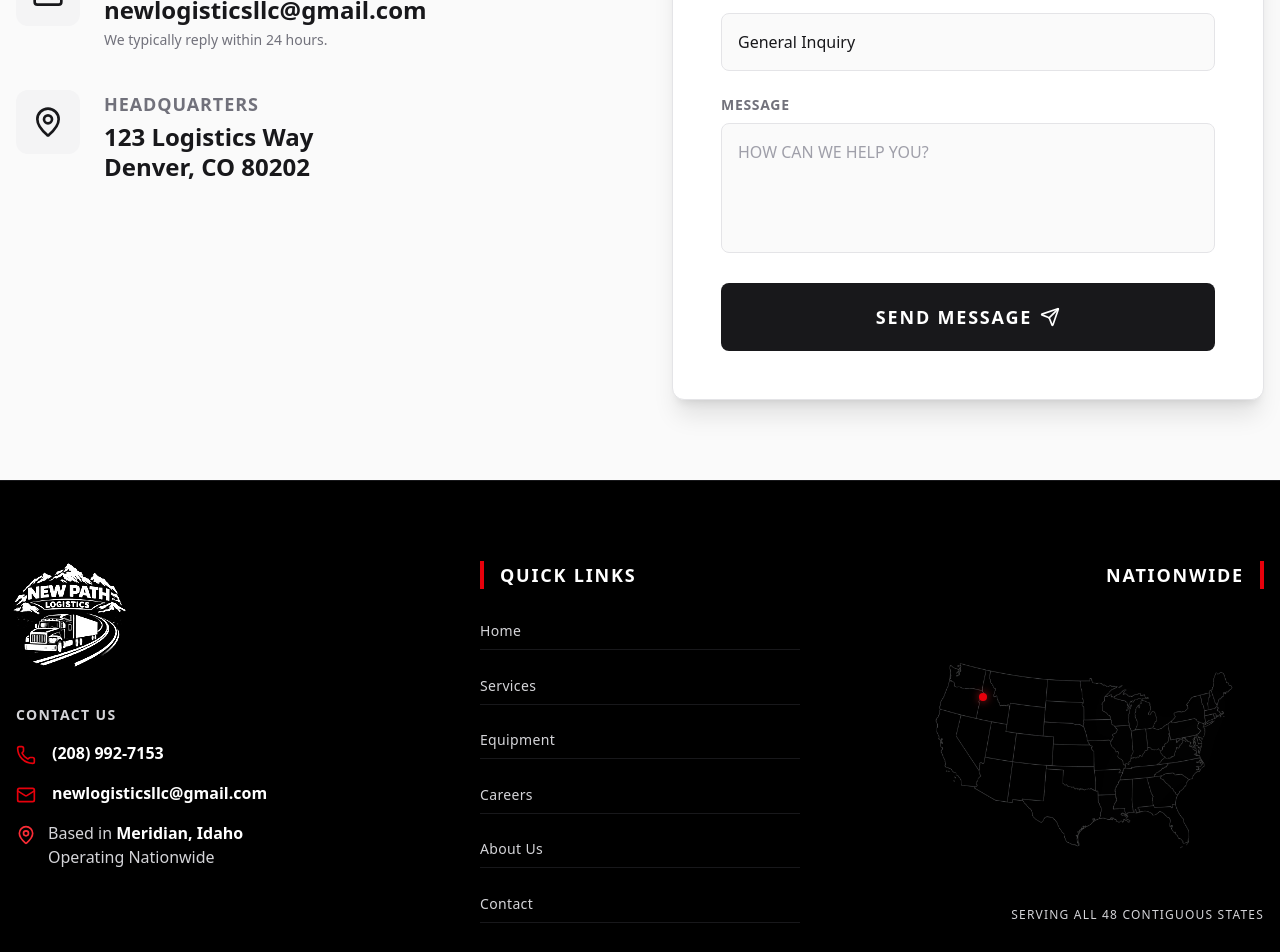
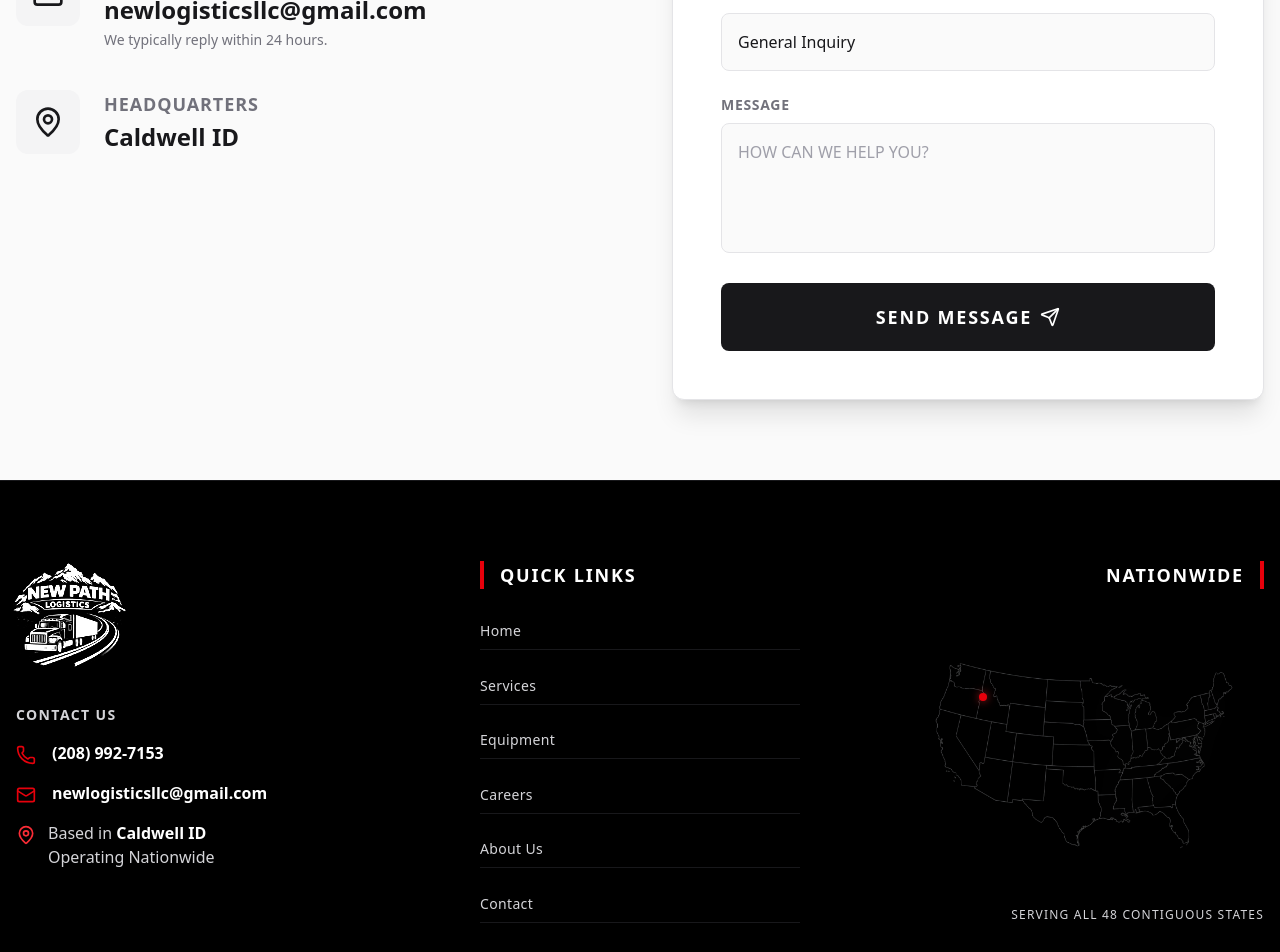
Before and after one commit to saskij/NewPathLogistics, a Next.js app: page /contact in a window 1280 px wide. Shown: the part 960-1912 px from the top of the page. Built offline with nearby package versions, Linux system fonts and the light colour scheme.

Commit message:
Update address to Caldwell ID across the site

```diff
--- a/src/app/about/page.tsx
+++ b/src/app/about/page.tsx
@@ -74,9 +74,9 @@ export default function About() {
                     <ScrollAnimation>
                         <div className="inline-flex items-center justify-center p-4 bg-white rounded-full shadow-sm border border-zinc-200 mb-8">
                             <MapPin className="w-8 h-8 text-red-600 mr-3" />
-                            <span className="text-xl font-bold uppercase tracking-widest text-zinc-900">Meridian, Idaho</span>
+                            <span className="text-xl font-bold uppercase tracking-widest text-zinc-900">Caldwell ID</span>
                         </div>
-                        <h2 className="text-3xl md:text-5xl font-bold uppercase tracking-tighter mb-6 text-zinc-900">Proudly Based in Meridian</h2>
+                        <h2 className="text-3xl md:text-5xl font-bold uppercase tracking-tighter mb-6 text-zinc-900">Proudly Based in Caldwell ID</h2>
                         <p className="text-xl text-zinc-600 max-w-2xl mx-auto leading-relaxed">
                             Bringing the honesty, hard work, and resilience of our region to the highways of America.
                         </p>
--- a/src/app/contact/page.tsx
+++ b/src/app/contact/page.tsx
@@ -114,8 +114,7 @@ c10.6-5.1,17.3-15.9,17.3-27.7c0-2.4-0.3-4.7-0.8-7.1c-2.6-10.9,2.9-22,13.2-26.2C9
                                     <div>
                                         <h3 className="text-lg font-bold uppercase tracking-wider mb-1 text-zinc-500">Headquarters</h3>
                                         <address className="text-2xl font-bold text-zinc-900 not-italic leading-tight">
-                                            123 Logistics Way<br />
-                                            Denver, CO 80202
+                                            Caldwell ID
                                         </address>
                                     </div>
                                 </div>
--- a/src/app/equipment/page.tsx
+++ b/src/app/equipment/page.tsx
@@ -171,7 +171,7 @@ export default function EquipmentPage() {
                     <ScrollAnimation>
                         {/* Local Context */}
                         <p className="text-zinc-500 text-sm font-mono uppercase tracking-widest mb-10">
-                            Our fleet is serviced and maintained at our main hub in <span className="text-red-500 font-bold">Meridian, Idaho</span>.
+                            Our fleet is serviced and maintained at our main hub in <span className="text-red-500 font-bold">Caldwell ID</span>.
                         </p>
 
                         <h2 className="text-4xl md:text-5xl font-black uppercase tracking-tight mb-8">
--- a/src/app/privacy/page.tsx
+++ b/src/app/privacy/page.tsx
@@ -74,8 +74,7 @@ export default function PrivacyPage() {
                         </p>
                         <div className="bg-zinc-100 p-6 rounded-lg border border-zinc-200">
                             <p className="font-bold text-zinc-900 uppercase tracking-wider mb-2">New Path Logistics</p>
-                            <p className="text-zinc-600">123 Logistics Way</p>
-                            <p className="text-zinc-600 mb-4">Denver, CO 80202</p>
+                            <p className="text-zinc-600">Caldwell ID</p>
                             <a href="mailto:newlogisticsllc@gmail.com" className="text-red-600 hover:text-red-700 font-bold transition-colors">
                                 newlogisticsllc@gmail.com
                             </a>
--- a/src/components/layout/Footer.tsx
+++ b/src/components/layout/Footer.tsx
@@ -58,7 +58,7 @@ export default function Footer() {
                                     <li className="flex items-start">
                                         <MapPin className="w-5 h-5 text-red-500 mt-1 mr-3 flex-shrink-0" />
                                         <span className="text-zinc-300">
-                                            Based in <span className="text-white font-bold">Meridian, Idaho</span><br />
+                                            Based in <span className="text-white font-bold">Caldwell ID</span><br />
                                             Operating Nationwide
                                         </span>
                                     </li>
--- a/src/components/sections/AboutContact.tsx
+++ b/src/components/sections/AboutContact.tsx
@@ -45,7 +45,7 @@ export default function AboutContact() {
 
                             <div className="pt-8 mt-4 border-t border-zinc-200">
                                 <p className="text-sm font-bold uppercase tracking-widest text-zinc-500">Headquarters</p>
-                                <p className="text-xl text-zinc-900 font-bold mt-2">Proudly based in <span className="text-red-600">Meridian, Idaho</span>.</p>
+                                <p className="text-xl text-zinc-900 font-bold mt-2">Proudly based in <span className="text-red-600">Caldwell ID</span>.</p>
                             </div>
                         </div>
                     </div>
```
